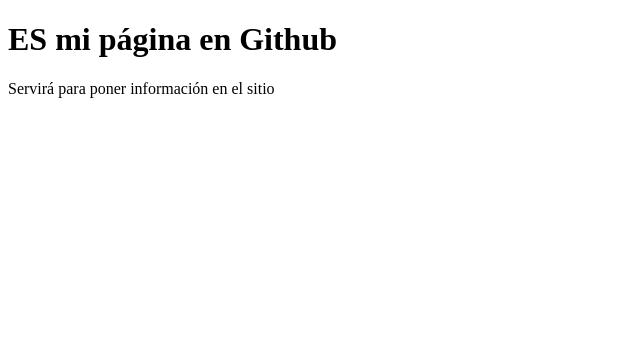
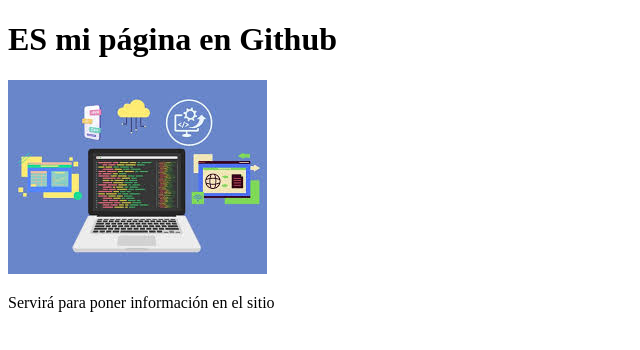
Before and after one commit to tfvega107/tfvega107.github.io, a plain HTML site: page index.html in a window 1280 px wide. Shown: the whole page, without its empty margins (0-640 px from the left). Drawn offline with Linux system fonts and the light colour scheme.

Commit message:
imagen agregada

```diff
--- a/index.html
+++ b/index.html
@@ -7,6 +7,7 @@
 </head>
 <body>
     <h1> ES mi página en Github</h1>
+    <img src="compu.jpg" alt="compu">
     <p>
         Servirá para poner información en el sitio
     </p>
```
Also changed, not shown: compu.jpg (added).
